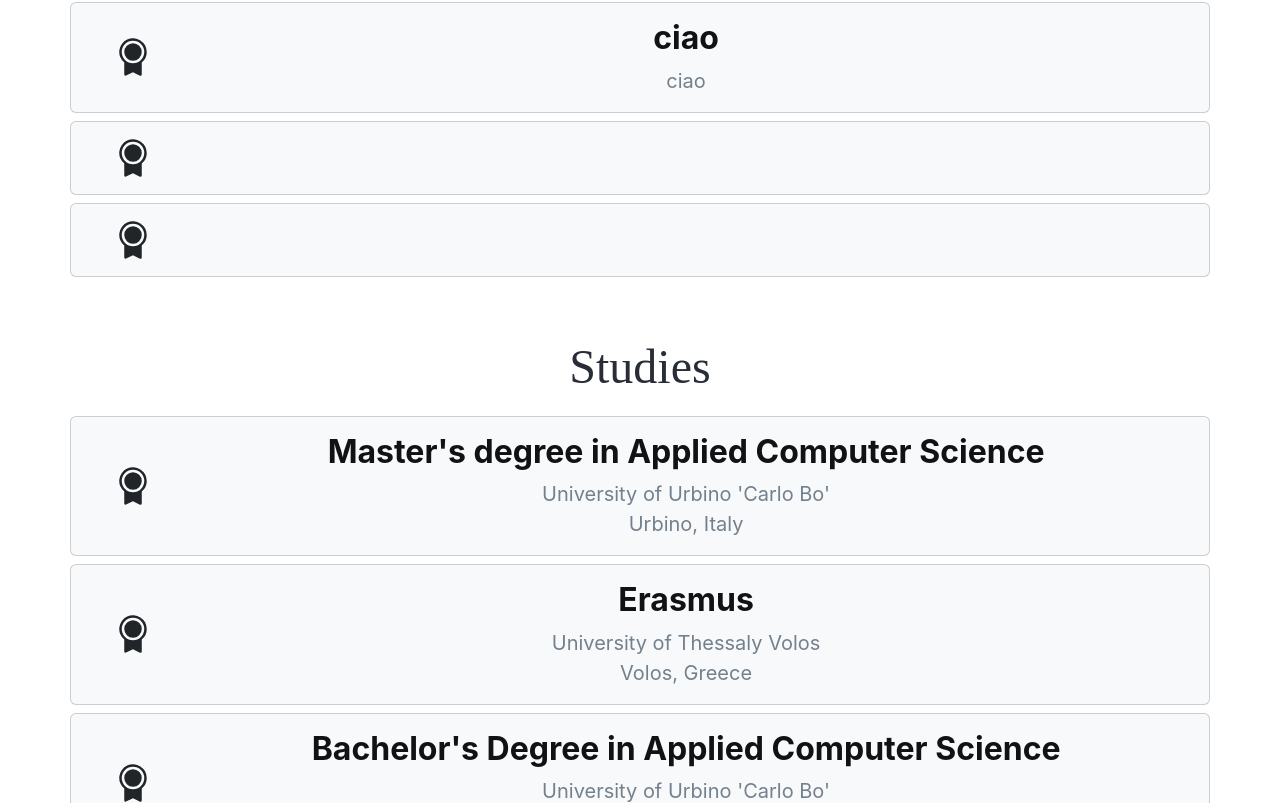
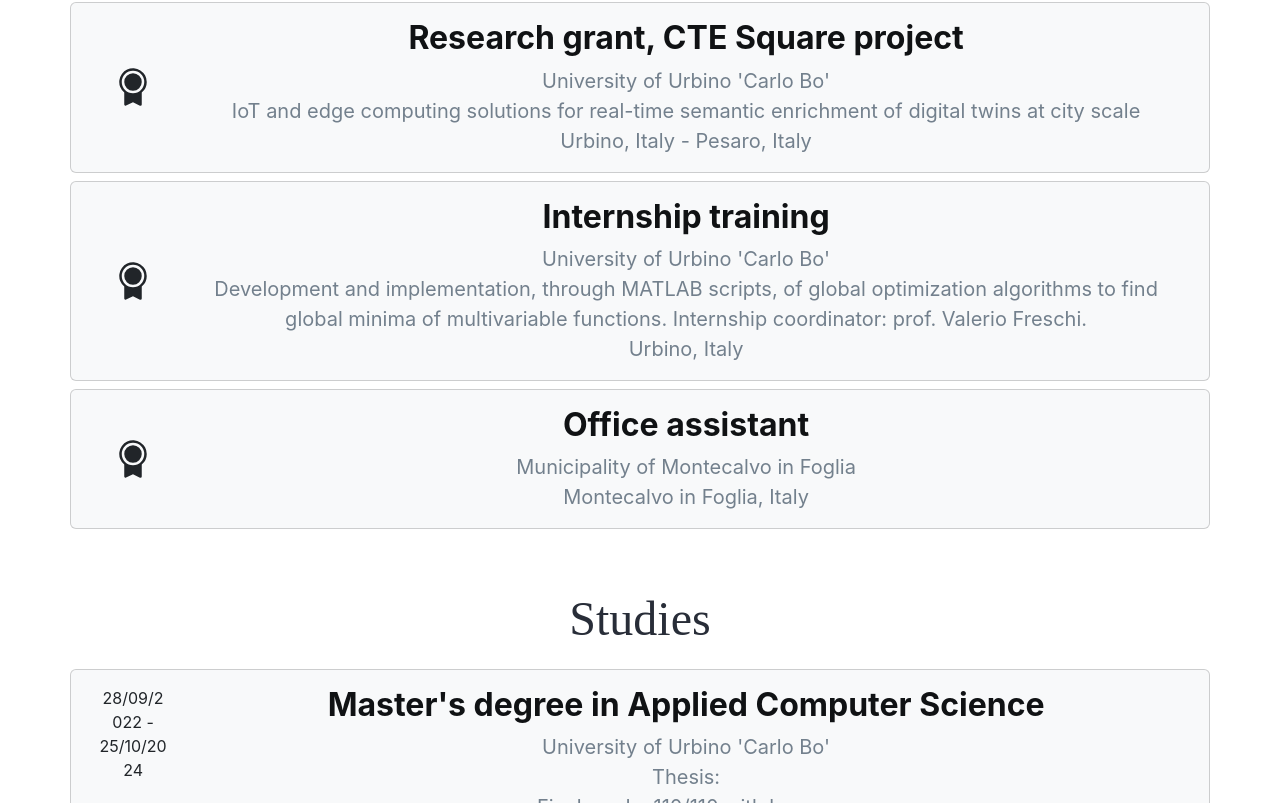
Before and after one commit to GiacomoDiFa/PortfolioGDF, a React (Create React App) app: page /PortfolioGDF/resume in a window 1280 px wide. Shown: the part 217-1020 px from the top of the page. Built offline with nearby package versions, Linux system fonts and the light colour scheme; the HTML template or start-up script is replaced by a standard one.

Commit message:
modify json files

```diff
--- a/src/assets/jobs.json
+++ b/src/assets/jobs.json
@@ -1,25 +1,25 @@
 {
     "jobs": [
         {
-            "title": "ciao",
-            "company": "ciao",
-            "description": "",
-            "location": "",
-            "duration": ""
+            "title": "Research grant, CTE Square project",
+            "company": "University of Urbino 'Carlo Bo'",
+            "description": "IoT and edge computing solutions for real-time semantic enrichment of digital twins at city scale",
+            "location": "Urbino, Italy - Pesaro, Italy",
+            "duration": "inizio - 31/01/2025"
         },
         {
-            "title": "",
-            "company": "",
-            "description": "",
-            "location": "",
-            "duration": ""
+            "title": "Internship training",
+            "company": "University of Urbino 'Carlo Bo'",
+            "description": "Development and implementation, through MATLAB scripts, of global optimization algorithms to find global minima of multivariable functions. Internship coordinator: prof. Valerio Freschi.",
+            "location": "Urbino, Italy",
+            "duration": "18/12/2021 - 20/04/2022"
         },
         {
-            "title": "",
-            "company": "",
+            "title": "Office assistant",
+            "company": "Municipality of Montecalvo in Foglia",
             "description": "",
-            "location": "",
-            "duration": ""
+            "location": "Montecalvo in Foglia, Italy",
+            "duration": "01/06/2016 - 31/08/2016"
         }
     ]
 }
--- a/src/assets/studies.json
+++ b/src/assets/studies.json
@@ -6,28 +6,28 @@
             "thesis": "",
             "location": "Urbino, Italy",
             "finalgrade": "110/110 with honors",
-            "duration": ""
+            "duration": "28/09/2022 - 25/10/2024"
         },
         {
             "title": "Erasmus",
             "istitute": "University of Thessaly Volos",
             "location": "Volos, Greece",
-            "duration": ""
+            "duration": "26/02/2024 - 26/06/2024"
         },
         {
             "title": "Bachelor's Degree in Applied Computer Science",
             "istitute": "University of Urbino 'Carlo Bo'",
-            "thesis": "",
+            "thesis": "Simulated annealing per problemi di ottimizzazione globale: un'analisi sperimentale",
             "location": "Urbino, Italy",
             "finalgrade": "110/110 with honors",
-            "duration": ""
+            "duration": "05/09/2019 - 09/02/2023"
         },
         {
             "title": "Scientific high school diploma",
             "istitute": "Istituto Omnicomprensivo 'Montefeltro'",
             "location": "Sassocorvaro, Italy",
             "finalgrade": "87/100",
-            "duration": ""
+            "duration": "2014 - 2019"
         }
     ]
 }
--- a/src/components/CardStudie.js
+++ b/src/components/CardStudie.js
@@ -1,8 +1,7 @@
 import React, { useEffect, useState } from 'react'
 import { Card, Col, Row } from 'react-bootstrap'
-import { PiMedalFill } from 'react-icons/pi'
 
-export default function CardStudie({ title, istitute, thesis, location, finalgrade,duration }) {
+export default function CardStudie({ title, istitute, thesis, location, finalgrade, duration }) {
   const [isMobile, setIsMobile] = useState(window.innerWidth <= 768)
   const [isHovered, setIsHovered] = useState(false)
 
@@ -45,10 +44,10 @@
           {/* Icon column */}
           <Col
             xs="1"
-            className="d-flex align-items-center justify-content-center"
+
           >
             <div className="">
-              <PiMedalFill size={40} />
+              {duration}
             </div>
           </Col>
 
@@ -57,7 +56,8 @@
             <Card.Title style={titleStyle}>{title}</Card.Title>
             <Card.Text>
               <div style={textStyle}>{istitute}</div>
-              <div style={textStyle}>{thesis}</div>
+              <div style={textStyle}>Thesis: {thesis}</div>
+              <div style={textStyle}>Final grade: {finalgrade}</div>
               <div style={textStyle}>{location}</div>
             </Card.Text>
           </Col>
--- a/src/pages/Resume.js
+++ b/src/pages/Resume.js
@@ -16,7 +16,7 @@
       ))}</Row>
       <h1 className="mt-5 mb-3" style={{fontFamily:"Source Sans Pro sans-serif", fontSize:'48px', lineHeight:'67.2px', textAlign:'center', letterSpacing:'normal', color:'#282d38'}}>Studies</h1>
       <Row>{studiesJsonData.studies.map((studie)=>(
-        <CardStudie key={studie.title} title={studie.title} istitute={studie.istitute} description={studie.thesis} location={studie.location} finalgrade={studie.finalgrade} duration={studie.duration}/>
+        <CardStudie key={studie.title} title={studie.title} istitute={studie.istitute} thesis={studie.thesis} location={studie.location} finalgrade={studie.finalgrade} duration={studie.duration}/>
       ))}</Row>
 
 
```
